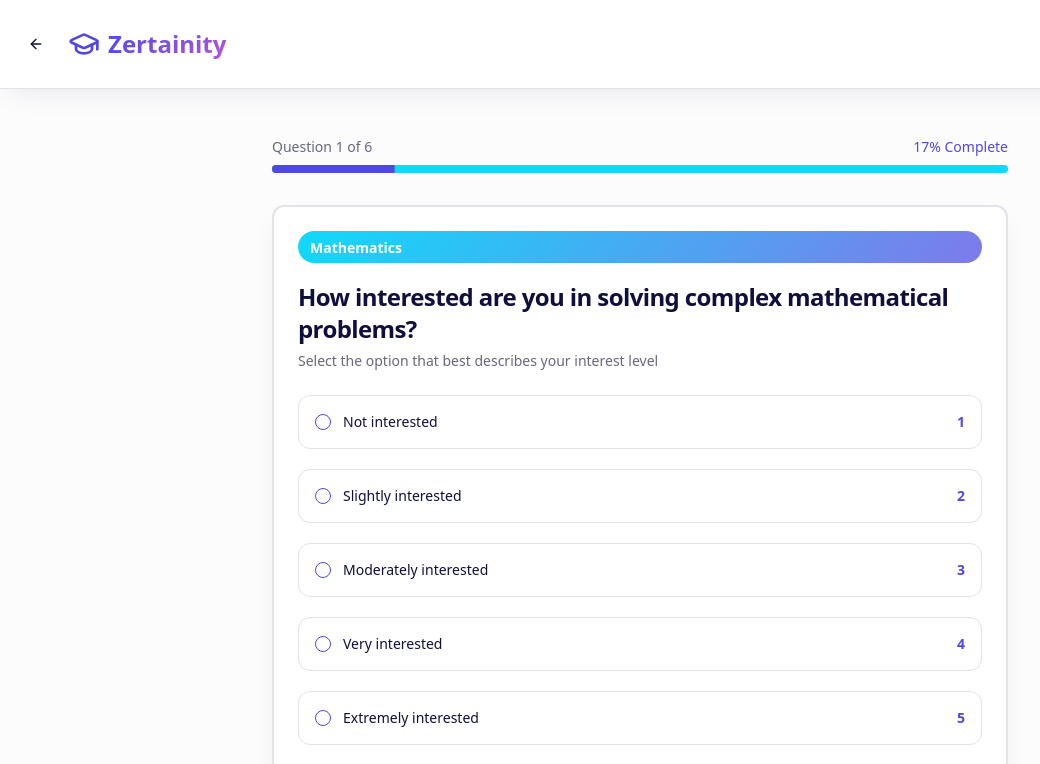
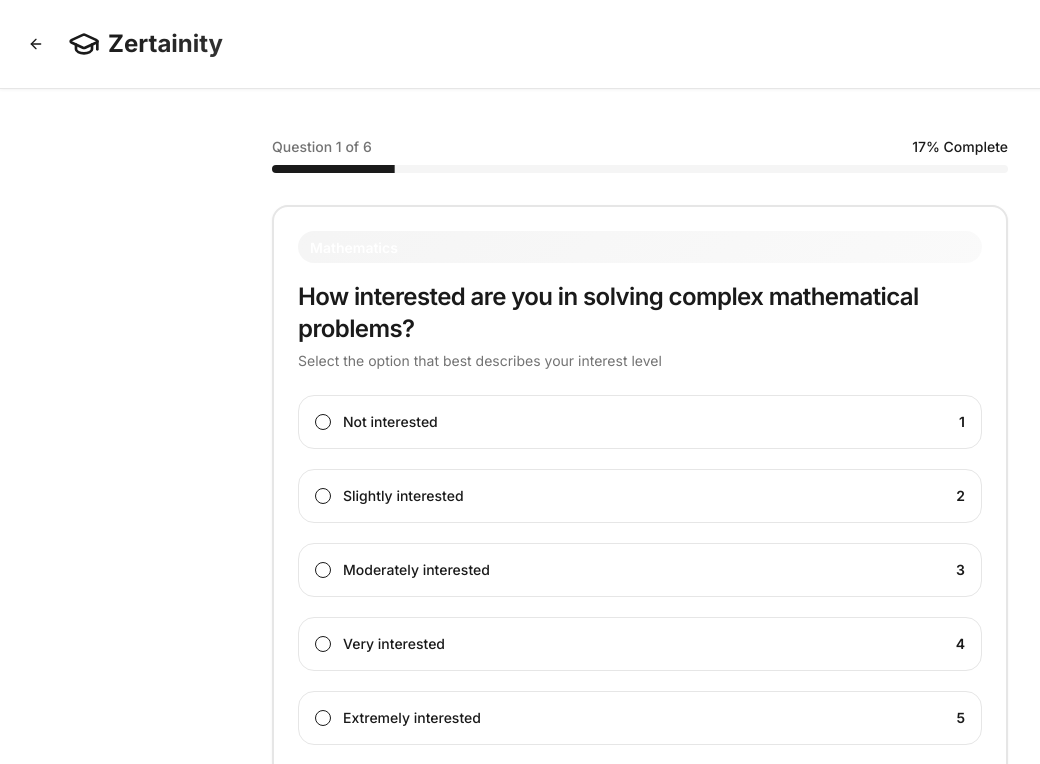
Before and after one commit to rdp12356/Zertainity, a React (Vite) app: page /quiz in a window 1280 px wide. Shown: the top 764 px of the page, without its empty margins (0-1040 px from the left). Built offline with nearby package versions, Linux system fonts and the light colour scheme; the HTML template or start-up script is replaced by a standard one.

Commit message:
Refactor UI to Apple's aesthetic

```diff
--- a/index.html
+++ b/index.html
@@ -16,6 +16,10 @@
     <meta name="twitter:card" content="summary_large_image" />
     <meta name="twitter:site" content="@lovable_dev" />
     <meta name="twitter:image" content="https://lovable.dev/opengraph-image-p98pqg.png" />
+
+    <link rel="preconnect" href="https://fonts.googleapis.com">
+    <link rel="preconnect" href="https://fonts.gstatic.com" crossorigin>
+    <link href="https://fonts.googleapis.com/css2?family=Inter:wght@300;400;500;600;700&display=swap" rel="stylesheet">
   </head>
 
   <body>
--- a/src/components/ui/button.tsx
+++ b/src/components/ui/button.tsx
@@ -5,24 +5,24 @@ import { cva, type VariantProps } from "class-variance-authority";
 import { cn } from "@/lib/utils";
 
 const buttonVariants = cva(
-  "inline-flex items-center justify-center gap-2 whitespace-nowrap rounded-md text-sm font-medium ring-offset-background transition-colors focus-visible:outline-none focus-visible:ring-2 focus-visible:ring-ring focus-visible:ring-offset-2 disabled:pointer-events-none disabled:opacity-50 [&_svg]:pointer-events-none [&_svg]:size-4 [&_svg]:shrink-0",
+  "inline-flex items-center justify-center gap-2 whitespace-nowrap text-sm font-medium ring-offset-background transition-colors focus-visible:outline-none focus-visible:ring-2 focus-visible:ring-ring focus-visible:ring-offset-2 disabled:pointer-events-none disabled:opacity-50 [&_svg]:pointer-events-none [&_svg]:size-4 [&_svg]:shrink-0",
   {
     variants: {
       variant: {
-        default: "bg-primary text-primary-foreground hover:bg-primary/90 shadow-card transition-smooth",
-        destructive: "bg-destructive text-destructive-foreground hover:bg-destructive/90",
-        outline: "border border-input bg-background hover:bg-accent hover:text-accent-foreground",
-        secondary: "bg-secondary text-secondary-foreground hover:bg-secondary/80 transition-smooth",
-        ghost: "hover:bg-accent hover:text-accent-foreground",
-        link: "text-primary underline-offset-4 hover:underline",
-        hero: "bg-gradient-primary text-primary-foreground hover:shadow-glow transition-smooth font-semibold",
-        gradient: "bg-gradient-secondary text-primary-foreground hover:scale-105 transition-smooth shadow-card",
+        default: "bg-primary text-primary-foreground hover:bg-primary/90 shadow-sm transition-smooth",
+        destructive: "bg-destructive text-destructive-foreground hover:bg-destructive/90 shadow-sm",
+        outline: "border border-input bg-transparent hover:bg-muted/50 transition-smooth",
+        secondary: "bg-secondary text-secondary-foreground hover:bg-secondary/80 transition-smooth shadow-sm",
+        ghost: "hover:bg-muted/50 hover:text-foreground transition-smooth",
+        link: "text-foreground underline-offset-4 hover:underline",
+        hero: "bg-gradient-primary text-primary-foreground hover:shadow-glow transition-smooth",
+        gradient: "bg-gradient-secondary text-foreground hover:scale-[1.02] transition-smooth shadow-sm",
       },
       size: {
-        default: "h-10 px-4 py-2",
-        sm: "h-9 rounded-md px-3",
-        lg: "h-11 rounded-md px-8",
-        icon: "h-10 w-10",
+        default: "h-10 px-4 py-2 rounded-lg",
+        sm: "h-9 px-3 rounded-lg text-xs",
+        lg: "h-12 px-8 rounded-xl text-base",
+        icon: "h-10 w-10 rounded-lg",
       },
     },
     defaultVariants: {
--- a/src/index.css
+++ b/src/index.css
@@ -8,101 +8,103 @@ All colors MUST be HSL.
 
 @layer base {
   :root {
-    --background: 240 20% 99%;
-    --foreground: 240 60% 15%;
+    --background: 0 0% 100%;
+    --foreground: 0 0% 10%;
 
     --card: 0 0% 100%;
-    --card-foreground: 240 60% 15%;
+    --card-foreground: 0 0% 10%;
 
     --popover: 0 0% 100%;
-    --popover-foreground: 240 60% 15%;
+    --popover-foreground: 0 0% 10%;
 
-    --primary: 243 75% 59%;
+    --primary: 0 0% 10%;
     --primary-foreground: 0 0% 100%;
-    --primary-glow: 243 75% 70%;
+    --primary-glow: 0 0% 20%;
 
-    --secondary: 188 95% 52%;
-    --secondary-foreground: 240 60% 15%;
+    --secondary: 0 0% 96%;
+    --secondary-foreground: 0 0% 10%;
 
-    --muted: 240 20% 96%;
-    --muted-foreground: 240 10% 45%;
+    --muted: 0 0% 97%;
+    --muted-foreground: 0 0% 45%;
 
-    --accent: 280 65% 60%;
+    --accent: 211 100% 50%;
     --accent-foreground: 0 0% 100%;
 
-    --destructive: 0 84.2% 60.2%;
+    --destructive: 0 84% 60%;
     --destructive-foreground: 0 0% 100%;
 
-    --border: 240 15% 90%;
-    --input: 240 15% 90%;
-    --ring: 243 75% 59%;
+    --border: 0 0% 90%;
+    --input: 0 0% 90%;
+    --ring: 0 0% 20%;
 
-    --radius: 0.75rem;
+    --radius: 1rem;
 
-    --gradient-primary: linear-gradient(135deg, hsl(243 75% 59%) 0%, hsl(280 65% 60%) 100%);
-    --gradient-secondary: linear-gradient(135deg, hsl(188 95% 52%) 0%, hsl(243 75% 70%) 100%);
-    --gradient-hero: linear-gradient(135deg, hsl(243 75% 59%) 0%, hsl(280 65% 60%) 50%, hsl(188 95% 52%) 100%);
+    --gradient-primary: linear-gradient(135deg, hsl(0 0% 10%) 0%, hsl(0 0% 20%) 100%);
+    --gradient-secondary: linear-gradient(135deg, hsl(0 0% 96%) 0%, hsl(0 0% 98%) 100%);
+    --gradient-hero: linear-gradient(180deg, hsl(0 0% 100%) 0%, hsl(0 0% 98%) 100%);
 
-    --shadow-glow: 0 0 40px hsl(243 75% 70% / 0.3);
-    --shadow-card: 0 10px 30px -10px hsl(240 60% 15% / 0.1);
+    --shadow-premium: 0 2px 8px rgba(0, 0, 0, 0.04), 0 8px 24px rgba(0, 0, 0, 0.08);
+    --shadow-card: 0 1px 3px rgba(0, 0, 0, 0.05);
+    --shadow-glow: 0 4px 24px rgba(0, 0, 0, 0.1);
 
     --transition-smooth: all 0.3s cubic-bezier(0.4, 0, 0.2, 1);
 
     --sidebar-background: 0 0% 98%;
-    --sidebar-foreground: 240 5.3% 26.1%;
-    --sidebar-primary: 240 5.9% 10%;
+    --sidebar-foreground: 0 0% 20%;
+    --sidebar-primary: 0 0% 10%;
     --sidebar-primary-foreground: 0 0% 98%;
-    --sidebar-accent: 240 4.8% 95.9%;
-    --sidebar-accent-foreground: 240 5.9% 10%;
-    --sidebar-border: 220 13% 91%;
-    --sidebar-ring: 243 75% 59%;
+    --sidebar-accent: 0 0% 96%;
+    --sidebar-accent-foreground: 0 0% 10%;
+    --sidebar-border: 0 0% 92%;
+    --sidebar-ring: 0 0% 20%;
   }
 
   .dark {
-    --background: 240 60% 8%;
-    --foreground: 240 20% 95%;
+    --background: 0 0% 10%;
+    --foreground: 0 0% 95%;
 
-    --card: 240 50% 12%;
-    --card-foreground: 240 20% 95%;
+    --card: 0 0% 12%;
+    --card-foreground: 0 0% 95%;
 
-    --popover: 240 50% 12%;
-    --popover-foreground: 240 20% 95%;
+    --popover: 0 0% 12%;
+    --popover-foreground: 0 0% 95%;
 
-    --primary: 243 75% 65%;
-    --primary-foreground: 240 60% 8%;
-    --primary-glow: 243 75% 75%;
+    --primary: 0 0% 95%;
+    --primary-foreground: 0 0% 10%;
+    --primary-glow: 0 0% 85%;
 
-    --secondary: 188 95% 58%;
-    --secondary-foreground: 240 60% 8%;
+    --secondary: 0 0% 18%;
+    --secondary-foreground: 0 0% 95%;
 
-    --muted: 240 40% 18%;
-    --muted-foreground: 240 15% 65%;
+    --muted: 0 0% 18%;
+    --muted-foreground: 0 0% 60%;
 
-    --accent: 280 65% 65%;
-    --accent-foreground: 240 60% 8%;
+    --accent: 211 100% 50%;
+    --accent-foreground: 0 0% 100%;
 
-    --destructive: 0 62.8% 50%;
-    --destructive-foreground: 240 20% 95%;
+    --destructive: 0 62% 50%;
+    --destructive-foreground: 0 0% 95%;
 
-    --border: 240 40% 20%;
-    --input: 240 40% 20%;
-    --ring: 243 75% 65%;
+    --border: 0 0% 20%;
+    --input: 0 0% 20%;
+    --ring: 0 0% 80%;
 
-    --gradient-primary: linear-gradient(135deg, hsl(243 75% 65%) 0%, hsl(280 65% 65%) 100%);
-    --gradient-secondary: linear-gradient(135deg, hsl(188 95% 58%) 0%, hsl(243 75% 75%) 100%);
-    --gradient-hero: linear-gradient(135deg, hsl(243 75% 65%) 0%, hsl(280 65% 65%) 50%, hsl(188 95% 58%) 100%);
+    --gradient-primary: linear-gradient(135deg, hsl(0 0% 95%) 0%, hsl(0 0% 85%) 100%);
+    --gradient-secondary: linear-gradient(135deg, hsl(0 0% 18%) 0%, hsl(0 0% 15%) 100%);
+    --gradient-hero: linear-gradient(180deg, hsl(0 0% 10%) 0%, hsl(0 0% 12%) 100%);
 
-    --shadow-glow: 0 0 40px hsl(243 75% 75% / 0.4);
-    --shadow-card: 0 10px 30px -10px hsl(0 0% 0% / 0.5);
+    --shadow-premium: 0 2px 8px rgba(0, 0, 0, 0.3), 0 8px 24px rgba(0, 0, 0, 0.4);
+    --shadow-card: 0 1px 3px rgba(0, 0, 0, 0.3);
+    --shadow-glow: 0 4px 24px rgba(0, 0, 0, 0.5);
 
-    --sidebar-background: 240 5.9% 10%;
-    --sidebar-foreground: 240 4.8% 95.9%;
-    --sidebar-primary: 243 75% 65%;
-    --sidebar-primary-foreground: 0 0% 100%;
-    --sidebar-accent: 240 3.7% 15.9%;
-    --sidebar-accent-foreground: 240 4.8% 95.9%;
-    --sidebar-border: 240 3.7% 15.9%;
-    --sidebar-ring: 243 75% 65%;
+    --sidebar-background: 0 0% 10%;
+    --sidebar-foreground: 0 0% 85%;
+    --sidebar-primary: 0 0% 95%;
+    --sidebar-primary-foreground: 0 0% 10%;
+    --sidebar-accent: 0 0% 15%;
+    --sidebar-accent-foreground: 0 0% 95%;
+    --sidebar-border: 0 0% 15%;
+    --sidebar-ring: 0 0% 80%;
   }
 }
 
@@ -113,7 +115,10 @@ All colors MUST be HSL.
 
   body {
     @apply bg-background text-foreground;
+    font-family: 'Inter', -apple-system, BlinkMacSystemFont, 'Segoe UI', 'Roboto', 'Helvetica', 'Arial', sans-serif;
     font-feature-settings: "rlig" 1, "calt" 1;
+    -webkit-font-smoothing: antialiased;
+    -moz-osx-font-smoothing: grayscale;
   }
 }
 
@@ -138,6 +143,10 @@ All colors MUST be HSL.
     box-shadow: var(--shadow-card);
   }
 
+  .shadow-premium {
+    box-shadow: var(--shadow-premium);
+  }
+
   .transition-smooth {
     transition: var(--transition-smooth);
   }
--- a/tailwind.config.ts
+++ b/tailwind.config.ts
@@ -13,6 +13,9 @@ export default {
       },
     },
     extend: {
+      fontFamily: {
+        sans: ['Inter', '-apple-system', 'BlinkMacSystemFont', 'Segoe UI', 'Roboto', 'Helvetica', 'Arial', 'sans-serif'],
+      },
       colors: {
         border: "hsl(var(--border))",
         input: "hsl(var(--input))",
```
Also changed, not shown: src/pages/Index.tsx (+45 -57 lines).
